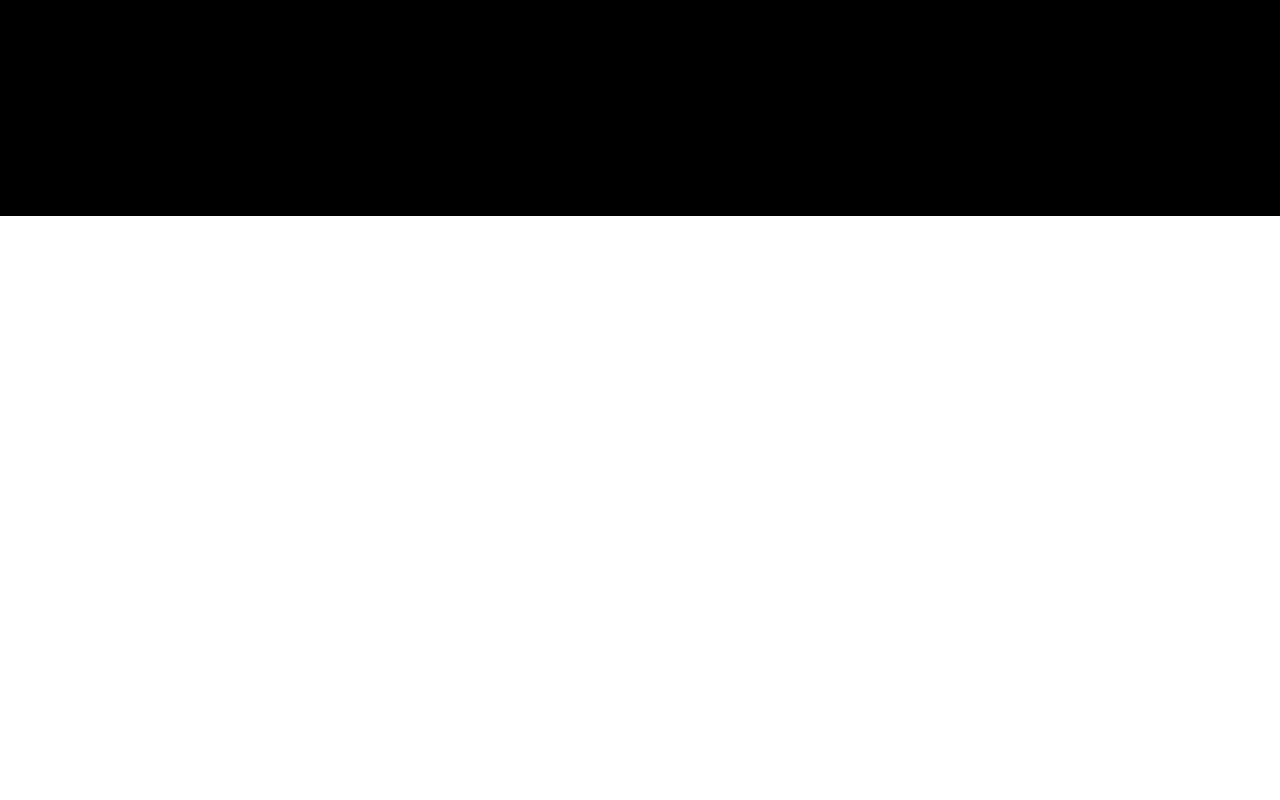
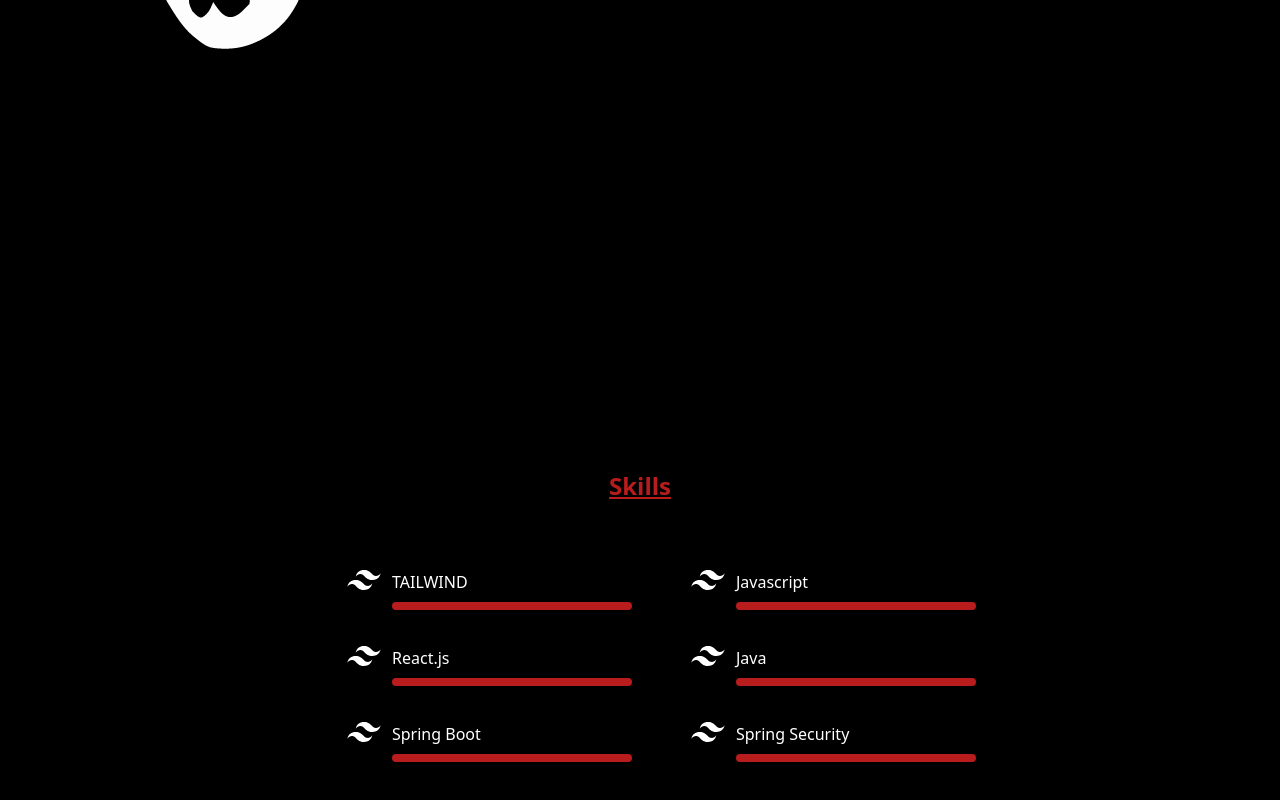
Before and after one commit to DaveMorin35/lebenslauf, a React (Create React App) app: page /home in a window 1280 px wide. Shown: the part 1456-2256 px from the top of the page. Before the commit the page ends 1672 px from the top, so only its background shows below. Built offline with nearby package versions, Linux system fonts and the light colour scheme.

Commit message:
continue section skills

```diff
--- a/package.json
+++ b/package.json
@@ -11,9 +11,11 @@
     "react-particles": "^2.12.2",
     "react-router-dom": "^6.21.1",
     "react-scripts": "5.0.1",
+    "react-scroll": "^1.9.0",
     "react-tsparticles": "^1.40.2",
     "react-type-animation": "^3.2.0",
     "react-typed": "^1.2.0",
+    "react-use": "^17.4.2",
     "tsparticles": "^2.12.0",
     "tsparticles-slim": "^2.12.0",
     "web-vitals": "^2.1.4"
--- a/src/pages/Home.js
+++ b/src/pages/Home.js
@@ -1,4 +1,3 @@
-import ParticleBg from "../components/ParticleBg";
 import Menu from "./Menu";
 import { TypeAnimation } from "react-type-animation";
 
@@ -10,7 +9,10 @@
           <Menu />
         </div>
         <div className="flex flex-col h-screen justify-center items-center">
-          <section className=" text-white grid grid-cols-2 gap-4 ml-20 max-w-7xl">
+          <section
+            id="Home"
+            className=" text-white grid grid-cols-2 gap-4 ml-20 max-w-7xl"
+          >
             <div className="">
               <h2 className="text-5xl font-bold">
                 Hi, <br></br>I'm <span className="text-red-700">David</span>
@@ -36,24 +38,143 @@
       </div>
 
       <div className="bg-black flex flex-col h-screen justify-center items-center">
-        <div className="flex justify-center text-red-700 font-bold underline text-2xl mb-12">
-          <h1>Home</h1>
+        <div className="flex justify-center text-red-700 font-bold underline text-2xl mb-12 mt-12">
+          <h1>About</h1>
         </div>
-        <section className="text-white grid grid-cols-2 gap-4 ml-20 max-w-7xl">
+        <section
+          id="About"
+          className="text-white grid grid-cols-2 gap-4 ml-20 max-w-7xl mt-24 mr-6"
+        >
           <div>
             <img src="/logo.png" alt="logo" className="invert ml-12" />
           </div>
           <div>
             <p>
-              Hello, <br></br>Hard working software engineering student from Zenica in my
-              third and final year. I'm also a former Pharmacy technician and a
-              future full stack developer. I’ve found my passion in web
-              development. I love spending time coding and encountering new
-              challenges. I’m highly adaptable to new challenges and projects.
-              I'm a Junior Scholar at Bosnia and Herzegovina Futures foundation
-              and that is the best thing that happened to me.
+              Hello, <br></br>Hard working software engineering student from
+              Zenica in my third and final year. I'm also a former Pharmacy
+              technician and a future full stack developer. I’ve found my
+              passion in web development. I love spending time coding and
+              encountering new challenges. I’m highly adaptable to new
+              challenges and projects. I'm a Junior Scholar at Bosnia and
+              Herzegovina Futures foundation and that is the best thing that
+              happened to me.
             </p>
           </div>
+        </section>
+      </div>
+
+      <div className="bg-black flex flex-col h-screen justify-center items-center">
+        <div className="flex justify-center text-red-700 font-bold underline text-2xl mb-12">
+          <h1>Skills</h1>
+        </div>
+        <section id="Skills" className="text-white grid grid-cols-2 gap-4 ml-20 max-w-7xl">
+          {/* TAILWIND */}
+
+            <div className="mr-10 flex items-center">
+              <div className="mr-2">
+                <img
+                  src="/tailwind-css.svg"
+                  alt="logo"
+                  className="invert w-10"
+                />
+              </div>
+              <div className="text-white">
+                <h1 className="pt-2 sm:pt-5">TAILWIND</h1>
+                <div className="mt-2 h-2 relative w-60 rounded-full overflow-hidden">
+                  <div className="h-full bg-red-700 absolute w-full"></div>
+                </div>
+              </div>
+            </div>
+
+            {/* Javascript */}
+            <div className="mr-10 flex items-center">
+              <div className="mr-2">
+                <img
+                  src="/tailwind-css.svg"
+                  alt="logo"
+                  className="invert w-10"
+                />
+              </div>
+              <div className="text-white">
+                <h1 className="pt-2 sm:pt-5">Javascript</h1>
+                <div className="mt-2 h-2 relative w-60 rounded-full overflow-hidden">
+                  <div className="h-full bg-red-700 absolute w-full"></div>
+                </div>
+              </div>
+            </div>
+
+
+          {/* React.js */}
+
+            <div className="mr-10 flex items-center">
+              <div className="mr-2">
+                <img
+                  src="/tailwind-css.svg"
+                  alt="logo"
+                  className="invert w-10"
+                />
+              </div>
+              <div className="text-white">
+                <h1 className="pt-2 sm:pt-5">React.js</h1>
+                <div className="mt-2 h-2 relative w-60 rounded-full overflow-hidden">
+                  <div className="h-full bg-red-700 absolute w-full"></div>
+                </div>
+              </div>
+            </div>
+
+            {/* Java */}
+            <div className="mr-10 flex items-center">
+              <div className="mr-2">
+                <img
+                  src="/tailwind-css.svg"
+                  alt="logo"
+                  className="invert w-10"
+                />
+              </div>
+              <div className="text-white">
+                <h1 className="pt-2 sm:pt-5">Java</h1>
+                <div className="mt-2 h-2 relative w-60 rounded-full overflow-hidden">
+                  <div className="h-full bg-red-700 absolute w-full"></div>
+                </div>
+              </div>
+            </div>
+
+
+          {/* Sping Boot */}
+
+            <div className="mr-10 flex items-center">
+              <div className="mr-2">
+                <img
+                  src="/tailwind-css.svg"
+                  alt="logo"
+                  className="invert w-10"
+                />
+              </div>
+              <div className="text-white">
+                <h1 className="pt-2 sm:pt-5">Spring Boot</h1>
+                <div className="mt-2 h-2 relative w-60 rounded-full overflow-hidden">
+                  <div className="h-full bg-red-700 absolute w-full"></div>
+                </div>
+              </div>
+            </div>
+
+            {/* Spring Security */}
+            <div className="mr-10 flex items-center">
+              <div className="mr-2">
+                <img
+                  src="/tailwind-css.svg"
+                  alt="logo"
+                  className="invert w-10"
+                />
+              </div>
+              <div className="text-white">
+                <h1 className="pt-2 sm:pt-5">Spring Security</h1>
+                <div className="mt-2 h-2 relative w-60 rounded-full overflow-hidden">
+                  <div className="h-full bg-red-700 absolute w-full"></div>
+                </div>
+              </div>
+            </div>
+
         </section>
       </div>
     </>
--- a/src/pages/Menu.js
+++ b/src/pages/Menu.js
@@ -1,63 +1,82 @@
 import React, { useState } from "react";
-import { useNavigate } from "react-router-dom";
+import {  useNavigate } from "react-router-dom";
+import { Link, animateScroll as scroll } from "react-scroll";
+
 
 export default function Menu() {
   const [activeItem, setActiveItem] = useState(null);
   const navigate = useNavigate();
 
+
   const handleItemClick = (index) => {
     setActiveItem(index);
+
   };
 
   const handleLogoClick = () => {
     navigate("/")
+    scrollToTop();
   }
+
+  const scrollToTop = () => {
+    scroll.scrollToTop();
+  };
 
   return (
     <>
       <nav className="bg-[#1F1F1F] flex justify-between items-center w-full p-4">
-        <a href="#" className="h-10 w-10 invert ml-20" onClick={handleLogoClick}>
+        <a href="#" className="h-10 w-10 invert ml-20 cursor-pointer" onClick={handleLogoClick}>
           <img src="/logo.png" alt="logo" />
         </a>
         <div className="mr-10 font-bold">
           <ul className="text-gray-200 flex space-x-4">
             <li>
-              <a
-                href="#"
-                className={`hover:text-red-400 ${
+            <Link
+                to="Home"
+                smooth={true}
+                offset={-70}
+                duration={500}
+                className={`hover:text-red-400 cursor-pointer ${
                   activeItem === 0 ? "text-red-400" : ""
                 }`}
                 onClick={() => handleItemClick(0)}
               >
                 Home
-              </a>
+              </Link>
             </li>
+
             <li>
-              <a
-                href="#"
-                className={`hover:text-red-400 ${
+            <Link
+                to="About"
+                smooth={true}
+                offset={-70}
+                duration={500}
+                className={`hover:text-red-400 cursor-pointer ${
                   activeItem === 1 ? "text-red-400" : ""
                 }`}
                 onClick={() => handleItemClick(1)}
               >
                 About
-              </a>
+              </Link>
+            </li>
+            <li>
+            <Link
+                to="Skills"
+                smooth={true}
+                offset={-70}
+                duration={500}
+                className={`hover:text-red-400 cursor-pointer ${
+                  activeItem === 1 ? "text-red-400" : ""
+                }`}
+                onClick={() => handleItemClick(1)}
+              >
+                Skills
+              </Link>
             </li>
             <li>
               <a
                 href="#"
-                className={`hover:text-red-400 ${
-                  activeItem === 2 ? "text-red-400" : ""
-                }`}
-                onClick={() => handleItemClick(2)}
-              >
-                Skills
-              </a>
-            </li>
-            <li>
-              <a
-                href="#"
-                className={`hover:text-red-400 ${
+                className={`hover:text-red-400 cursor-pointer ${
                   activeItem === 3 ? "text-red-400" : ""
                 }`}
                 onClick={() => handleItemClick(3)}
@@ -68,7 +87,7 @@
             <li>
               <a
                 href="#"
-                className={`hover:text-red-400 ${
+                className={`hover:text-red-400 cursor-pointer ${
                   activeItem === 4 ? "text-red-400" : ""
                 }`}
                 onClick={() => handleItemClick(4)}
@@ -82,3 +101,5 @@
     </>
   );
 }
+
+/* changer <a> avec Link */
```
Also changed, not shown: public/tailwind-css.svg (added), 1 other file (tests, documents, lock files or other folders).
